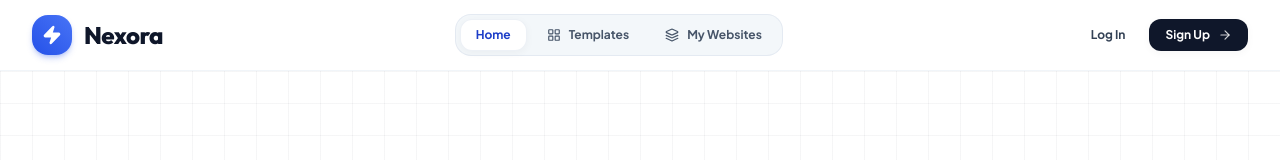
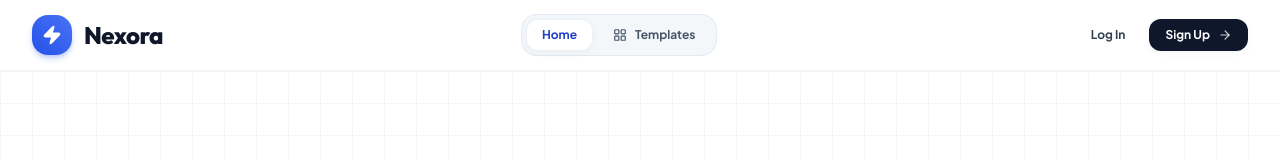
Before and after one commit to priyanshupokhariya5-crypto/nexora, a React (Vite) app in the folder client/: page / in a window 1280 px wide. Shown: the top 160 px of the page. Built offline with nearby package versions, Linux system fonts and the light colour scheme; no server answers; a web font is replaced by a local one.

Commit message:
Conditionally render My Websites navbar item based on authentication state

```diff
--- a/client/src/components/Navbar.jsx
+++ b/client/src/components/Navbar.jsx
@@ -94,14 +94,9 @@ export default function Navbar({
             <span>Templates</span>
           </button>
 
+          {user && (
             <button
-            onClick={() => {
-              if (!user) {
-                onOpenAuth();
-              } else {
-                setCurrentView('dashboard');
-              }
-            }}
+              onClick={() => setCurrentView('dashboard')}
               className={`relative px-4 py-2 rounded-xl text-xs font-bold transition-colors duration-200 z-10 flex items-center space-x-2 ${
                 currentView === 'dashboard' ? 'text-brand-700' : 'text-slate-600 hover:text-slate-900'
               }`}
@@ -115,12 +110,11 @@ export default function Navbar({
               )}
               <Layers className="w-3.5 h-3.5" />
               <span>My Websites</span>
-            {user && (
               <span className="px-1.5 py-0.2 text-[9px] font-extrabold rounded-md bg-slate-200 text-slate-700">
                 {savedSitesCount}
               </span>
+            </button>
           )}
-          </button>
 
         </nav>
 
```
Lines whose indentation alone changed are shown as unchanged.
